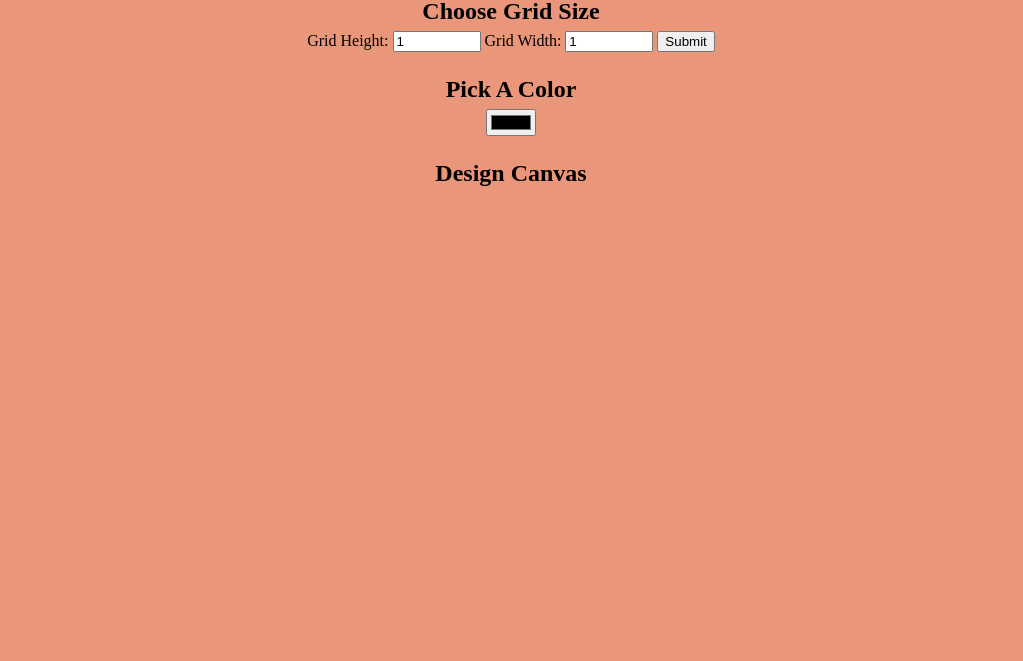
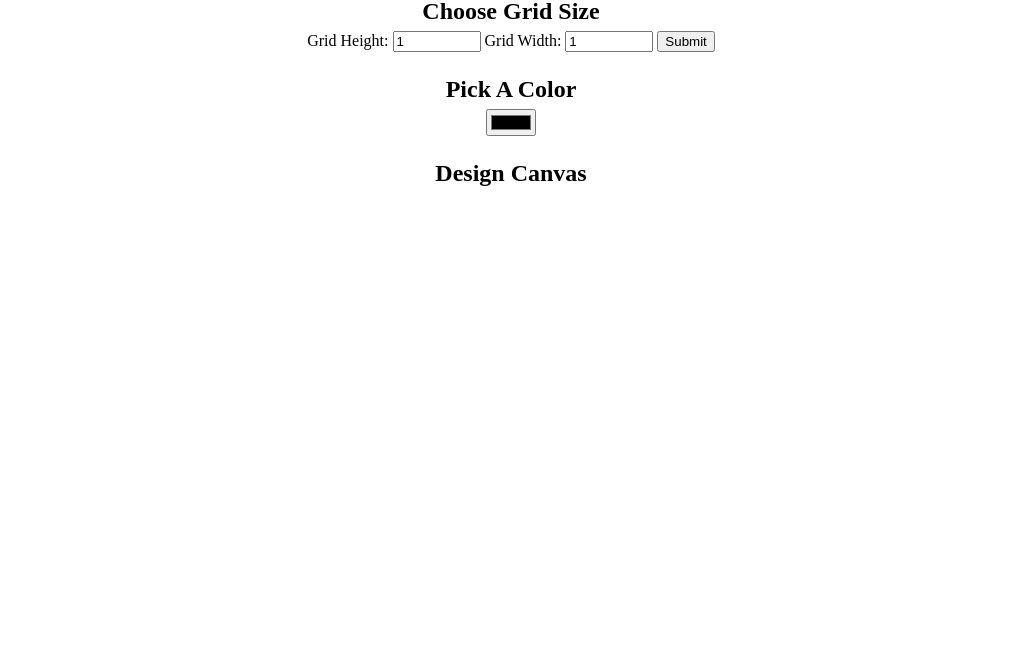
Before and after one commit to dreew23/Pixel-Art-Maker, a plain HTML site: page index.html in a window 1280 px wide. Shown: the part 139-800 px from the top of the page, without its empty margins (129-1152 px from the left). Drawn offline with nearby package versions, Linux system fonts and the light colour scheme.

Commit message:
Update index.html

```diff
--- a/index.html
+++ b/index.html
@@ -4,11 +4,6 @@
     <title>Pixel Art Maker!</title>
     <link rel="stylesheet" href="https://fonts.googleapis.com/css?family=Monoton">
     <link rel="stylesheet" href="styles.css">
-    <style>
-    body {
-        background-color: darksalmon
-    }
-    </style>
 </head>
 <body>
     <h1>Anita: Pixel Art Maker</h1>
```
